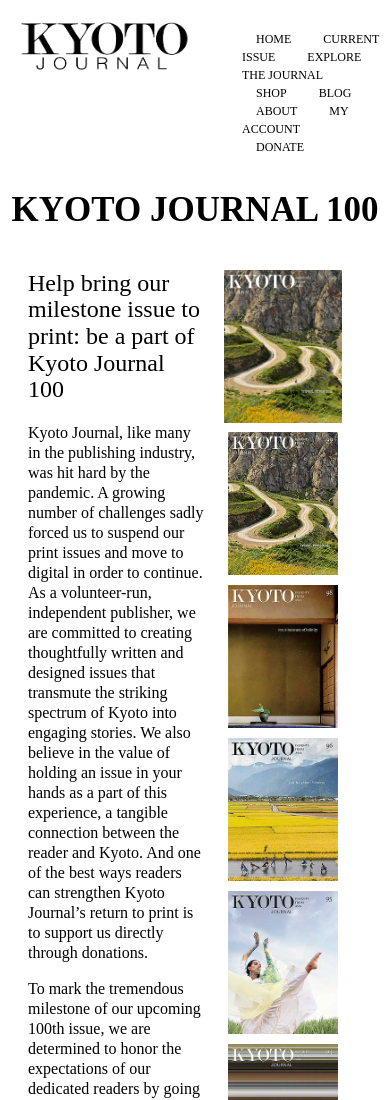
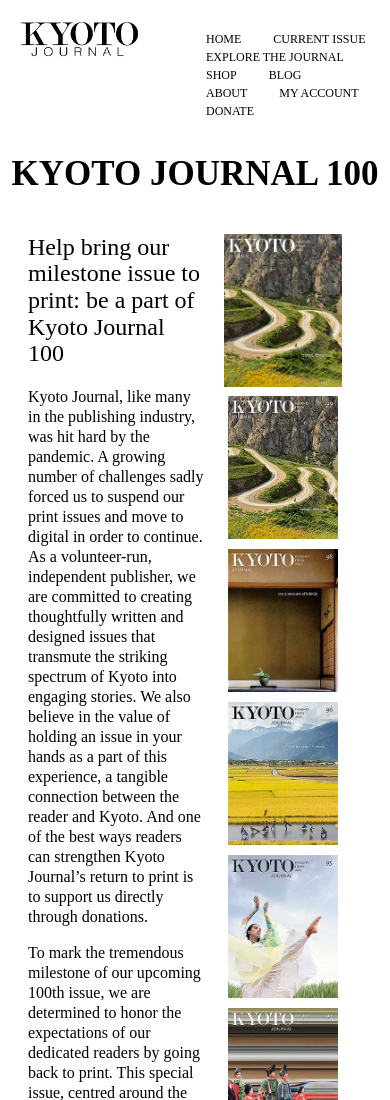
Before and after one commit to hermosawave/KJ100, a plain HTML site: page index.html in a window 390 px wide. Shown: the top 1100 px of the page. Drawn offline with Linux system fonts and the light colour scheme; a web font is replaced by a local one.

Commit message:
more mobile css

```diff
--- a/index.html
+++ b/index.html
@@ -4,7 +4,7 @@
     <meta charset="UTF-8">
 <link rel="stylesheet" type="text/css" href="kj100.css"/>
 <link rel="stylesheet" href="https://use.typekit.net/tbn2zsb.css">
-<meta name="viewport" content="width=device-width">
+<meta name="viewport" id="viewport" content="width=device-width, initial-scale=1.0, minimum-scale=1.0,maximum-scale=10.0, minimal-ui" />
 
     <title>Kyoto Journal 100</title>
 </head>
--- a/kj100.css
+++ b/kj100.css
@@ -189,6 +189,14 @@ nav a:hover, a:active {
 /* iPhone vertical only */
 @media only screen and (max-width : 812px) and (orientation: portrait) {
 
+    .logo {
+        width: 120px;
+        height: 38px;
+        /* why does this break in safari, without the height??? */
+        margin: 12px;
+        display: block;
+    }
+
     .mainbody_text {
         width: 60%;
     }
```
